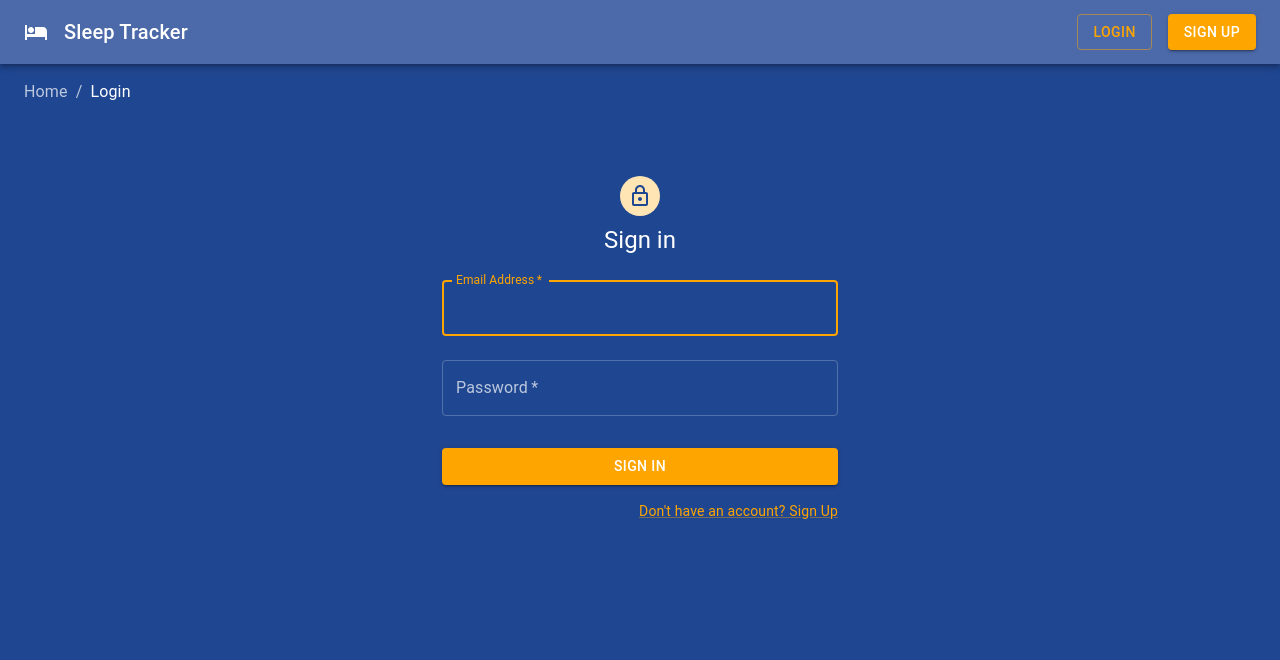
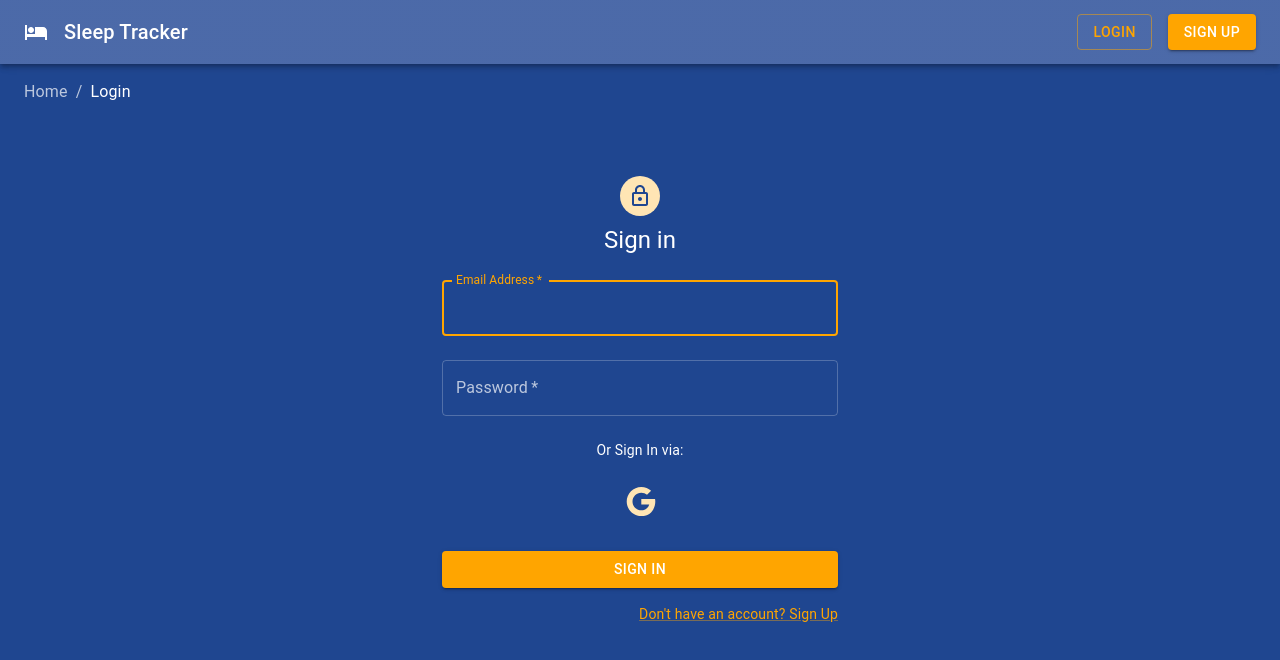
Before and after one commit to davidvekony/sleep-tracker, a Next.js app: page /login in a window 1280 px wide. Shown: the top 660 px of the page. Built offline with nearby package versions, Linux system fonts and the light colour scheme; no server answers.

Commit message:
implement Google signup/-in

```diff
--- a/pages/dashboard/index.js
+++ b/pages/dashboard/index.js
@@ -32,7 +32,7 @@ function DashboardPage() {
         setLoading(false);
         toast.error(error);
       });
-  }, []);
+  }, [user]);
 
   const changeFilter = (daysBack) => {
     setFilteredSleepData(filterSleepData(sleepData, daysBack));
--- a/pages/login.js
+++ b/pages/login.js
@@ -9,12 +9,14 @@ import LockOutlinedIcon from "@mui/icons-material/LockOutlined";
 import Typography from "@mui/material/Typography";
 import Container from "@mui/material/Container";
 import Breadcrumbs from "@mui/material/Breadcrumbs";
+import IconButton from "@mui/material/IconButton";
+import GoogleIcon from "@mui/icons-material/Google";
 import { useAuth } from "../src/context/AuthContext";
 import { useRouter } from "next/router";
 import { toast } from "react-toastify";
 
 function LoginPage() {
-  const { login } = useAuth();
+  const { login, signInWithGoogle } = useAuth();
 
   const router = useRouter();
 
@@ -91,6 +93,26 @@ function LoginPage() {
               id="password"
               autoComplete="current-password"
             />
+            <Grid
+              container
+              flexDirection="column"
+              justifyContent="center"
+              alignItems="center"
+            >
+              <Typography variant="body2" sx={{ mt: 2 }}>
+                Or Sign In via:
+              </Typography>
+              <IconButton
+                color="secondary"
+                sx={{ mt: 2 }}
+                onClick={() => {
+                  signInWithGoogle();
+                  router.push("/dashboard");
+                }}
+              >
+                <GoogleIcon fontSize="large" />
+              </IconButton>
+            </Grid>
             <Button
               type="submit"
               fullWidth
--- a/src/context/AuthContext.js
+++ b/src/context/AuthContext.js
@@ -3,6 +3,8 @@ import {
   onAuthStateChanged,
   createUserWithEmailAndPassword,
   signInWithEmailAndPassword,
+  GoogleAuthProvider,
+  signInWithPopup,
   signOut,
 } from "firebase/auth";
 import { auth } from "../../config/firebase.config";
@@ -14,6 +16,8 @@ export const useAuth = () => useContext(AuthContext);
 export const AuthContextProvider = ({ children }) => {
   const [user, setUser] = useState(null);
   const [loading, setLoading] = useState(true);
+
+  const provider = new GoogleAuthProvider();
 
   useEffect(() => {
     const unsubscribe = onAuthStateChanged(auth, (user) => {
@@ -39,13 +43,30 @@ export const AuthContextProvider = ({ children }) => {
     return signInWithEmailAndPassword(auth, email, password);
   };
 
+  const signInWithGoogle = () => {
+    return signInWithPopup(auth, provider);
+    // .then((result) => {
+    //   const credential = GoogleAuthProvider.credentialFromResult(result);
+    //   const token = credential.accessToken;
+    //   const user = result.user;
+    // })
+    // .catch((error) => {
+    //   const errorCode = error.code;
+    //   const errorMessage = error.message;
+    //   const email = error.customData.email;
+    //   const credential = GoogleAuthProvider.credentialFromError(error);
+    // });
+  };
+
   const logout = async () => {
     setUser(null);
     await signOut(auth);
   };
 
   return (
-    <AuthContext.Provider value={{ user, login, signup, logout }}>
+    <AuthContext.Provider
+      value={{ user, login, signup, signInWithGoogle, logout }}
+    >
       {loading ? null : children}
     </AuthContext.Provider>
   );
```
Also changed, not shown: pages/signup.js (+23 -1 lines), src/components/SleepChart/SleepChart.js (+4 -4 lines).
